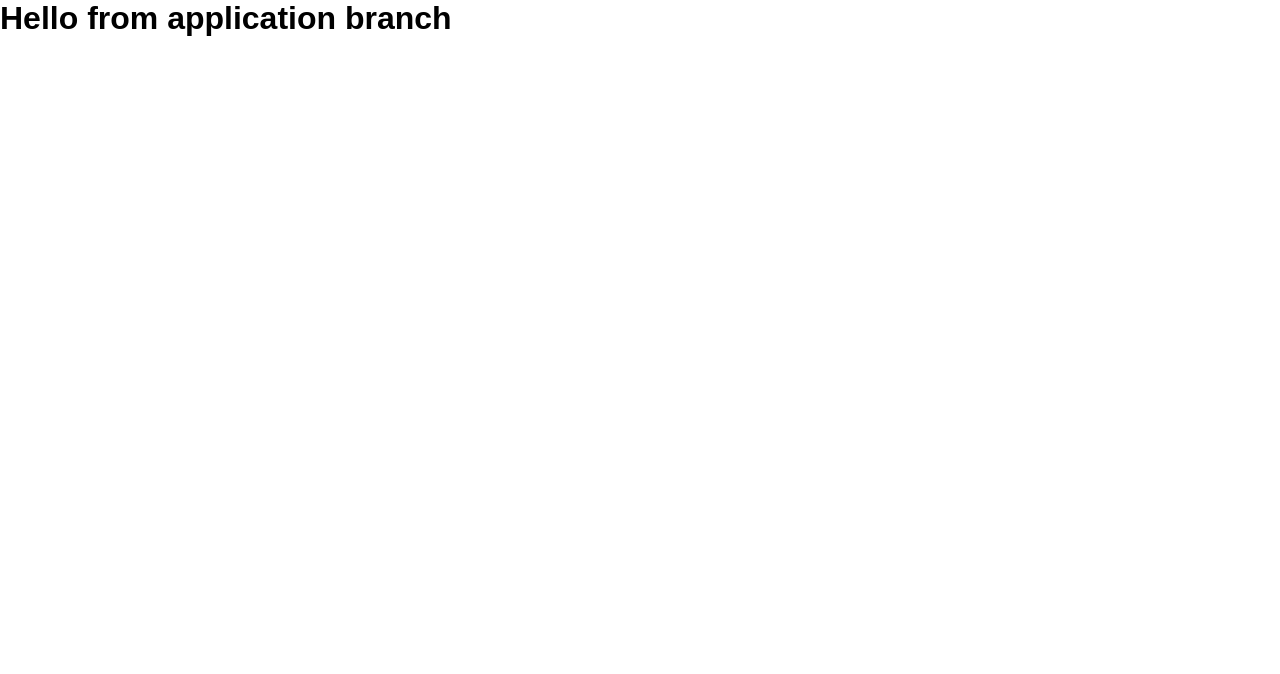
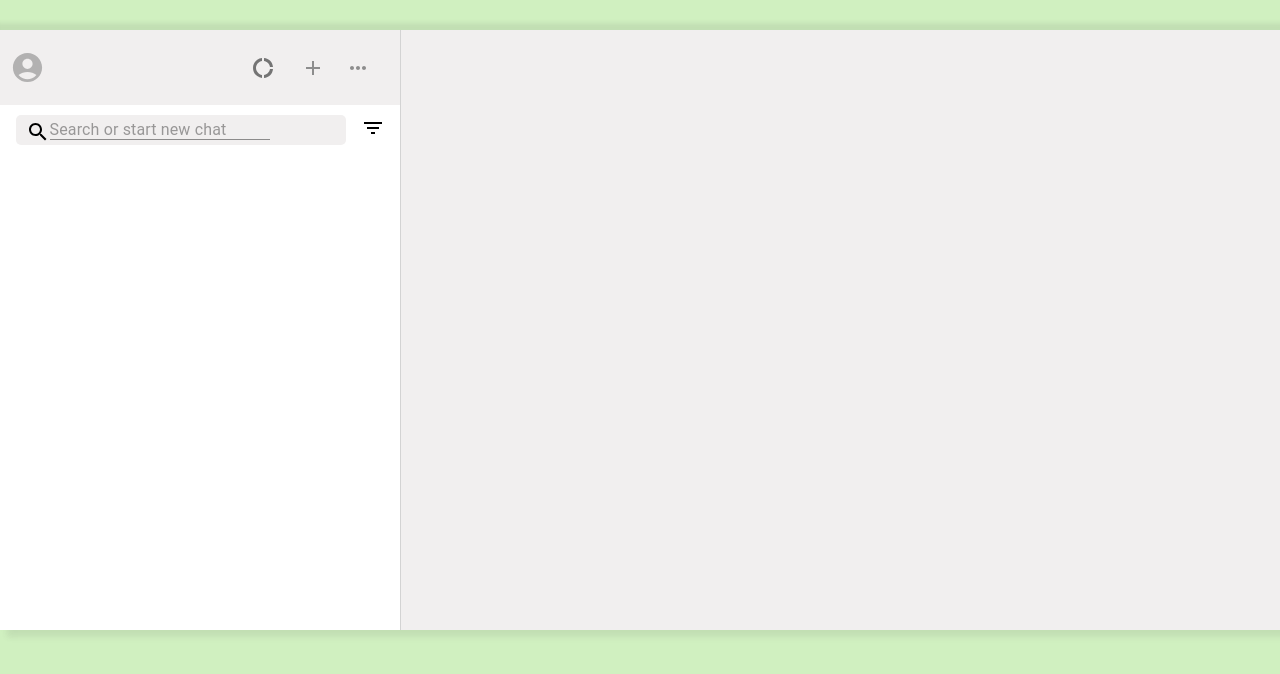
Before and after one commit to Eddy-scion/Whatsapp-clone, a React (Create React App) app: page / in a window 1280 px wide. Shown: the top 674 px of the page. Built offline with nearby package versions, Linux system fonts and the light colour scheme.

Commit message:
Add application boilerplate

```diff
--- a/package.json
+++ b/package.json
@@ -3,6 +3,10 @@
   "version": "0.1.0",
   "private": true,
   "dependencies": {
+    "@emotion/react": "^11.10.4",
+    "@emotion/styled": "^11.10.4",
+    "@mui/icons-material": "^5.10.6",
+    "@mui/material": "^5.10.8",
     "@testing-library/jest-dom": "^5.16.5",
     "@testing-library/react": "^13.4.0",
     "@testing-library/user-event": "^13.5.0",
--- a/src/App.css
+++ b/src/App.css
@@ -4,3 +4,18 @@
   box-sizing: border-box;
   font-family: sans-serif;
 }
+
+body {
+  background: #d0f0c0;
+  height: 650px;
+}
+
+.main-container {
+  background-color: #f1efef;
+  width: 1300px;
+  height: 600px;
+  margin: auto;
+  margin-top: 30px;
+  box-shadow: 7px 7px 6px rgba(69, 68, 68, 0.1),
+    -7px -7px 4px rgba(69, 68, 68, 0.1);
+}
--- a/src/App.js
+++ b/src/App.js
@@ -1,9 +1,11 @@
+import React from "react";
 import "./App.css";
+import SideBar from "./components/sideBar/sideBar";
 
 const App = () => {
   return (
-    <div className="App">
-      <h1>Hello from application branch</h1>
+    <div className="main-container">
+      <SideBar />
     </div>
   );
 };
--- /dev/null
+++ b/src/components/sideBar/sideBar.css
@@ -0,0 +1,10 @@
+.container {
+  display: flex;
+  flex-direction: column;
+  align-items: center;
+  position: relative;
+  background: #fff;
+  width: 400px;
+  height: 600px;
+  box-shadow: 1px 0px lightgray;
+}
--- /dev/null
+++ b/src/components/sideBar/sideBar.jsx
@@ -0,0 +1,17 @@
+import React from "react";
+import SidebarHeader from "../sidebarHeader/sidebarHeader";
+import SidebarForm from "../sidebarForm/sidebarForm";
+import "./sideBar.css";
+
+const SideBar = () => {
+  return (
+    <React.Fragment>
+      <div className="container">
+        <SidebarHeader />
+        <SidebarForm />
+      </div>
+    </React.Fragment>
+  );
+};
+
+export default SideBar;
--- /dev/null
+++ b/src/components/sidebarForm/sidebarForm.css
@@ -0,0 +1,27 @@
+.searchform-container {
+  display: flex;
+  flex-direction: row;
+  align-items: center;
+}
+
+.search-form {
+  display: flex;
+  margin-top: 10px;
+  margin-left: 0;
+  padding: 5px;
+  padding-left: 10px;
+  width: 330px;
+  height: 30px;
+  border-radius: 5px;
+  border: none;
+  background-color: #f1efef;
+}
+
+.search-form #search-icon input:focus {
+  border-color: black;
+}
+
+#filter-icon {
+  margin-left: 15px;
+  margin-top: 10px;
+}
--- /dev/null
+++ b/src/components/sidebarForm/sidebarForm.jsx
@@ -0,0 +1,23 @@
+import React from "react";
+import Input from "@mui/material/Input";
+import SearchIcon from "@mui/icons-material/Search";
+import FilterListIcon from "@mui/icons-material/FilterList";
+import "./sidebarForm.css";
+
+const SidebarForm = () => {
+  return (
+    <React.Fragment>
+      <div className="searchform-container">
+        <div className="search-form">
+          <SearchIcon id="search-icon" />
+          <Input placeholder="Search or start new chat" />
+        </div>
+        <div>
+          <FilterListIcon id="filter-icon" />
+        </div>
+      </div>
+    </React.Fragment>
+  );
+};
+
+export default SidebarForm;
--- /dev/null
+++ b/src/components/sidebarHeader/sidebarHeader.css
@@ -0,0 +1,30 @@
+.nav {
+  display: flex;
+  justify-content: center;
+  justify-content: space-between;
+  align-items: center;
+  position: relative;
+  background: #f1efef;
+  width: 400px;
+  height: 75px;
+}
+
+#user-icon {
+  color: rgb(116, 116, 116, 0.5);
+  margin-left: 10px;
+}
+
+#donut-icon {
+  color: rgb(116, 116, 116, 1);
+  margin-right: -180px;
+}
+
+#add-icon {
+  color: rgb(116, 116, 116, 0.8);
+  margin-right: -185px;
+}
+
+#more-icon {
+  margin-right: 30px;
+  color: rgb(116, 116, 116, 0.8);
+}
--- /dev/null
+++ b/src/components/sidebarHeader/sidebarHeader.jsx
@@ -0,0 +1,21 @@
+import React from "react";
+import AccountCircleIcon from "@mui/icons-material/AccountCircle";
+import DonutLargeIcon from "@mui/icons-material/DonutLarge";
+import AddIcon from "@mui/icons-material/Add";
+import "./sidebarHeader.css";
+import MoreHorizIcon from "@mui/icons-material/MoreHoriz";
+
+const SidebarHeader = () => {
+  return (
+    <React.Fragment>
+      <div className="nav">
+        <AccountCircleIcon id="user-icon" fontSize="large" />
+        <DonutLargeIcon id="donut-icon" />
+        <AddIcon id="add-icon" color="gray" />
+        <MoreHorizIcon id="more-icon" />
+      </div>
+    </React.Fragment>
+  );
+};
+
+export default SidebarHeader;
```
Also changed, not shown: 1 other file (tests, documents, lock files or other folders).
